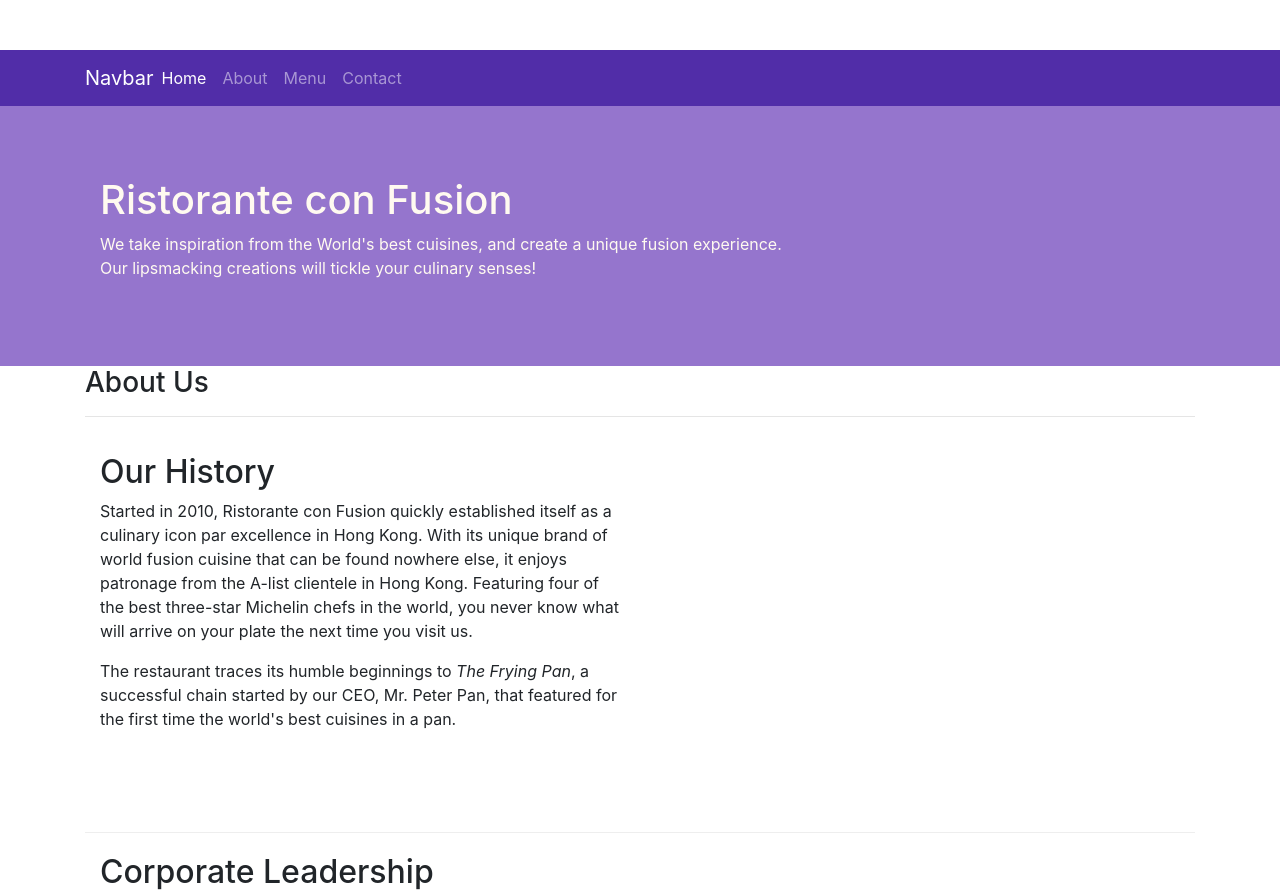
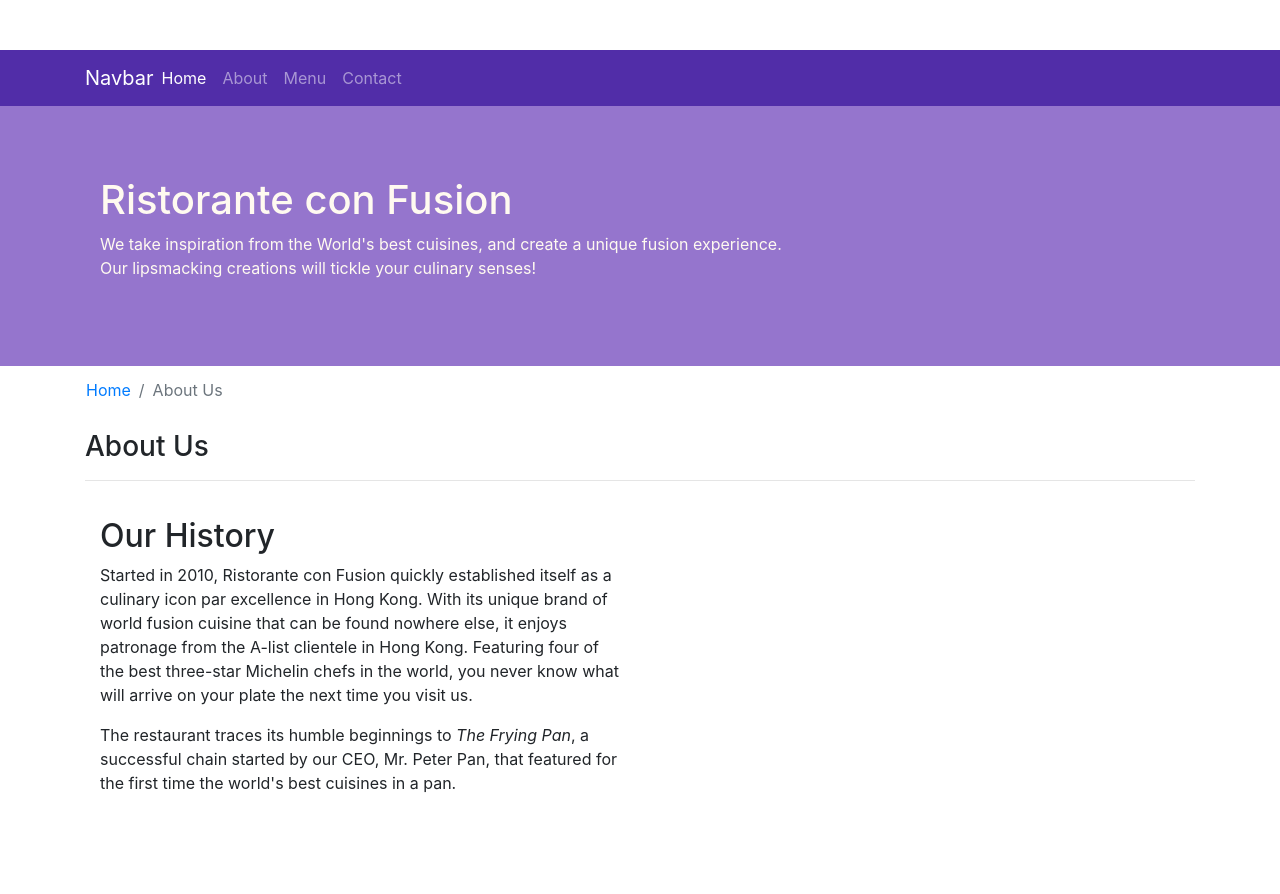
Before and after one commit to ShinuShaju/Restaurant-Website, a website: page aboutus.html in a window 1280 px wide. Shown: the top 894 px of the page. Drawn offline with nearby package versions, Linux system fonts and the light colour scheme.

Commit message:
added breadcrumb to about us page

```diff
--- a/aboutus.html
+++ b/aboutus.html
@@ -55,8 +55,12 @@
     </header>
 
     <div class="container">
-        <div>
-            <div>
+        <div class="row">
+            <ol class="col-12 breadcrumb bg-white">
+                <li class="breadcrumb-item"><a href="./index.html">Home</a></li>
+                <li class="breadcrumb-item active">About Us</li>
+            </ol>
+            <div class="col-12">
                <h3>About Us</h3>
                <hr>
             </div>
```
